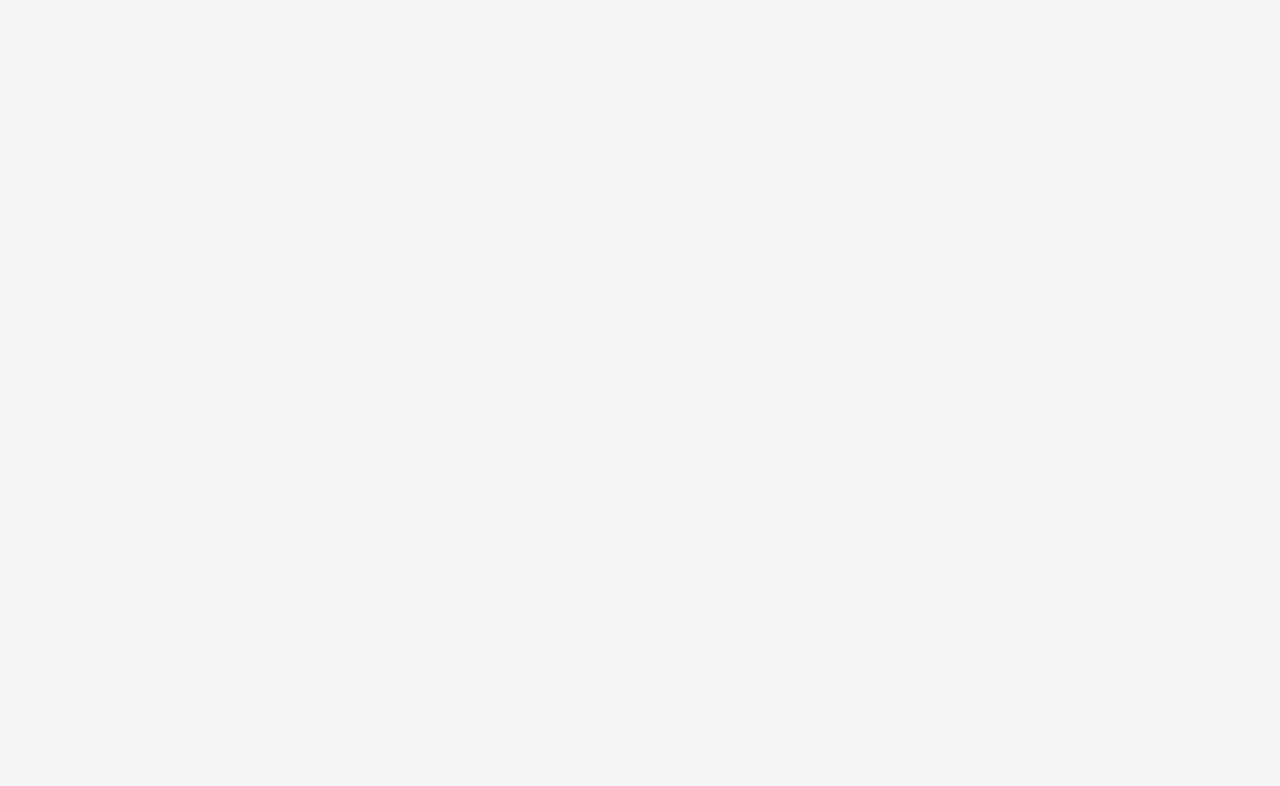
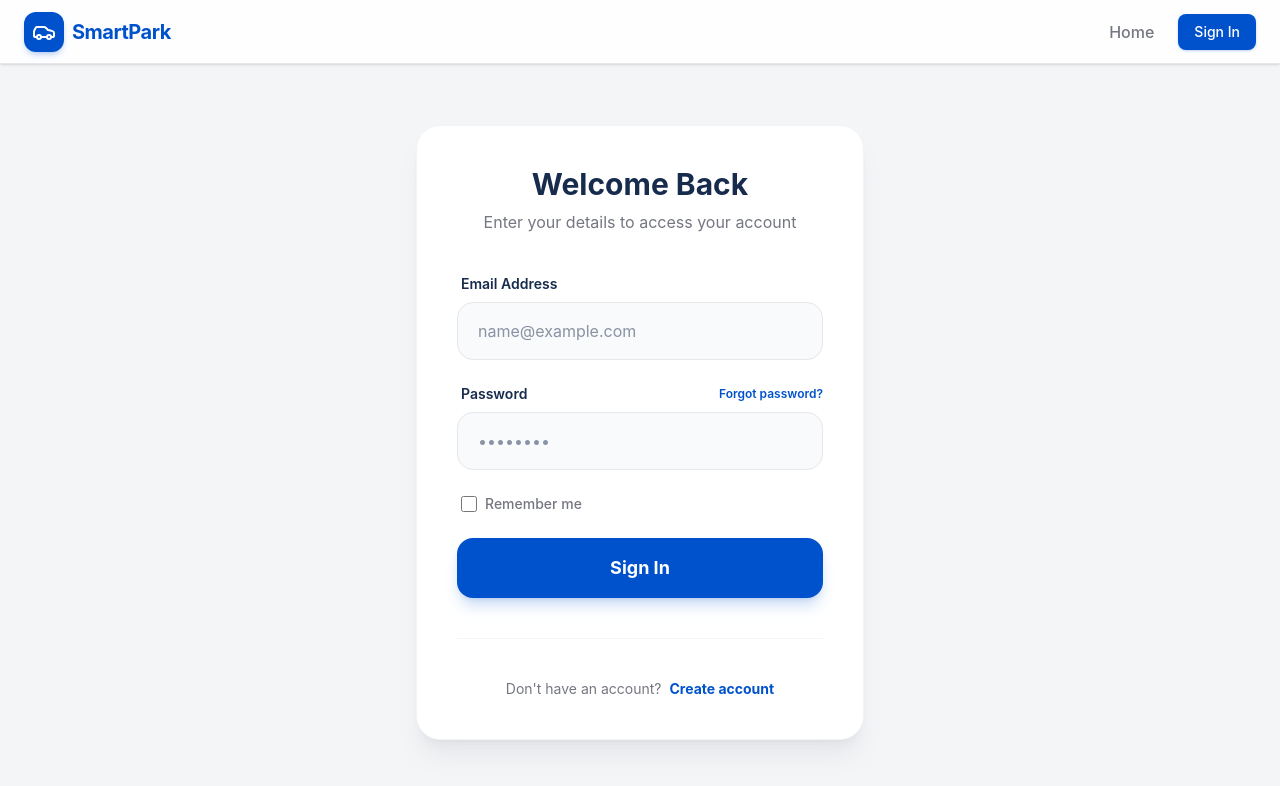
Before and after one commit to codinggita/smartpark, a React (Vite) app in the folder frontend/: page /login in a window 1280 px wide. Before the commit this address had no page. Shown: the top 786 px of the page. Built offline with nearby package versions, Linux system fonts and the light colour scheme.

Commit message:
added Login.jsx login page

```diff
--- a/frontend/src/App.jsx
+++ b/frontend/src/App.jsx
@@ -1,12 +1,14 @@
 import { Routes, Route } from 'react-router-dom';
 import Layout from './components/Layout';
 import Home from './pages/Home';
+import Login from './pages/Login';
 
 function App() {
   return (
     <Routes>
       <Route path="/" element={<Layout />}>
         <Route index element={<Home />} />
+        <Route path="login" element={<Login />} />
         {/* Additional routes will go here in future PRs */}
       </Route>
     </Routes>
--- a/frontend/src/components/Layout.jsx
+++ b/frontend/src/components/Layout.jsx
@@ -14,12 +14,12 @@ const Layout = () => {
             SmartPark
           </span>
         </div>
-        ;
+
         <div className="ml-auto flex items-center gap-6">
           <Link to="/" className="text-neutral font-medium hover:text-primary transition-colors">Home</Link>
-          <button className="px-4 py-2 rounded-lg bg-primary hover:bg-blue-700 text-white transition-colors font-medium text-sm shadow-sm shadow-primary/20">
+          <Link to="/login" className="px-4 py-2 rounded-lg bg-primary hover:bg-blue-700 text-white transition-colors font-medium text-sm shadow-sm shadow-primary/20">
             Sign In
-          </button>
+          </Link>
         </div>
       </nav>
 
--- /dev/null
+++ b/frontend/src/pages/Login.jsx
@@ -0,0 +1,94 @@
+import { useState } from 'react';
+import { Link } from 'react-router-dom';
+
+const Login = () => {
+  const [email, setEmail] = useState('');
+  const [password, setPassword] = useState('');
+
+  const handleSubmit = (e) => {
+    e.preventDefault();
+    console.log('Login attempt with:', { email, password });
+
+  };
+
+  return (
+    <div className="min-h-[calc(100vh-4rem)] flex items-center justify-center bg-background px-6 py-12">
+      <div className="w-full max-w-md">
+        <div className="bg-white rounded-3xl shadow-xl shadow-neutral/10 border border-gray-100 overflow-hidden">
+          <div className="p-8 md:p-10">
+            <div className="text-center mb-10">
+              <h2 className="text-3xl font-bold text-neutral-dark mb-2">Welcome Back</h2>
+              <p className="text-neutral">Enter your details to access your account</p>
+            </div>
+
+            <form onSubmit={handleSubmit} className="space-y-6">
+              <div>
+                <label className="block text-sm font-semibold text-neutral-dark mb-2 ml-1" htmlFor="email">
+                  Email Address
+                </label>
+                <input
+                  id="email"
+                  type="email"
+                  className="w-full px-5 py-4 rounded-2xl bg-gray-50 border border-gray-200 focus:outline-none focus:ring-2 focus:ring-primary/20 focus:border-primary transition-all text-neutral-dark"
+                  placeholder="name@example.com"
+                  required
+                  value={email}
+                  onChange={(e) => setEmail(e.target.value)}
+                />
+              </div>
+
+              <div>
+                <div className="flex items-center justify-between mb-2 ml-1">
+                  <label className="block text-sm font-semibold text-neutral-dark" htmlFor="password">
+                    Password
+                  </label>
+                  <a href="#" className="text-xs font-semibold text-primary hover:underline">
+                    Forgot password?
+                  </a>
+                </div>
+                <input
+                  id="password"
+                  type="password"
+                  className="w-full px-5 py-4 rounded-2xl bg-gray-50 border border-gray-200 focus:outline-none focus:ring-2 focus:ring-primary/20 focus:border-primary transition-all text-neutral-dark"
+                  placeholder="••••••••"
+                  required
+                  value={password}
+                  onChange={(e) => setPassword(e.target.value)}
+                />
+              </div>
+
+              <div className="flex items-center ml-1">
+                <input
+                  id="remember-me"
+                  type="checkbox"
+                  className="w-4 h-4 rounded text-primary focus:ring-primary border-gray-300"
+                />
+                <label htmlFor="remember-me" className="ml-2 block text-sm text-neutral font-medium">
+                  Remember me
+                </label>
+              </div>
+
+              <button
+                type="submit"
+                className="w-full py-4 rounded-2xl bg-primary hover:bg-blue-700 text-white font-bold text-lg shadow-lg shadow-primary/20 hover:shadow-primary/30 transition-all hover:-translate-y-0.5 active:translate-y-0"
+              >
+                Sign In
+              </button>
+            </form>
+
+            <div className="mt-10 pt-10 border-t border-gray-100 text-center">
+              <p className="text-neutral text-sm">
+                Don't have an account?{' '}
+                <Link to="/signup" className="text-primary font-bold hover:underline ml-1">
+                  Create account
+                </Link>
+              </p>
+            </div>
+          </div>
+        </div>
+      </div>
+    </div>
+  );
+};
+
+export default Login;
```
